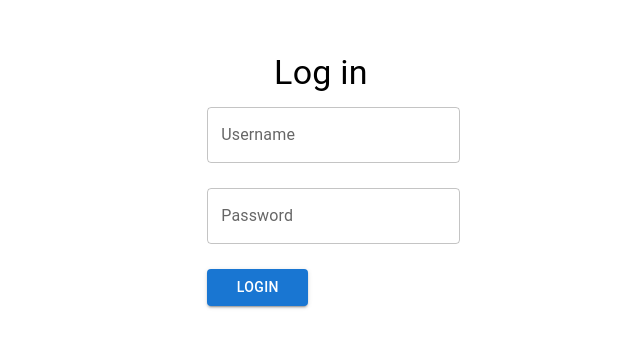
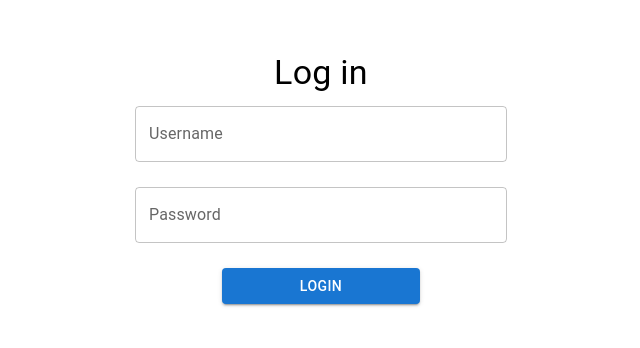
Before and after one commit to EthanHaller/TJESGroup1, a React (Create React App) app in the folder school-app/: page / in a window 1280 px wide. Shown: the part 148-496 px from the top of the page, without its empty margins (319-959 px from the left). Built offline with nearby package versions, Linux system fonts and the light colour scheme; the HTML template or start-up script is replaced by a standard one.

Commit message:
fix some styling with login as a form

```diff
--- a/school-app/src/components/LoginPage.js
+++ b/school-app/src/components/LoginPage.js
@@ -37,23 +37,22 @@ function LoginPage({ setUser }) {
         <>
         <Box sx={{display: 'flex', justifyContent: 'center', alignItems: 'center', flexDirection: 'column', mt: '25vh', mx: '40%'}}>
 
-            <Typography variant='h4'>Log in</Typography>
-            <form onSubmit = {attemptLogin}>
-
+            <form onSubmit = {attemptLogin} style={{ display: 'flex', flexDirection: 'column', justifyContent: 'center', alignItems: 'center' }}>
+                <Typography variant='h4'>Log in</Typography>
                 <TextField
                     error = {showError}
                     label="Username"
                     onChange={changeUsername}
-                    sx={{ width: '100%', m: '5%' }}
+                    sx={{ width: '150%', m: '5%' }}
                 />
                 <TextField
                     error = {showError}
                     label="Password"
                     onChange={changePassword}
                     type='password'
-                    sx={{ width: '100%', m: '5%' }}
+                    sx={{ width: '150%', m: '5%' }}
                 />
-                <Button type = "submit" variant='contained' sx={{width: '40%', m: '5%'}}>Login</Button>
+                <Button type = "submit" variant='contained' sx={{width: '80%', m: '5%'}}>Login</Button>
             </form>
             <Snackbar open={showError} autoHideDuration={4000} onClose={handleClose}>
                 <Alert onClose={handleClose} severity="error" sx={{ width: '100%' }}>Incorrect username or password!</Alert>
```
